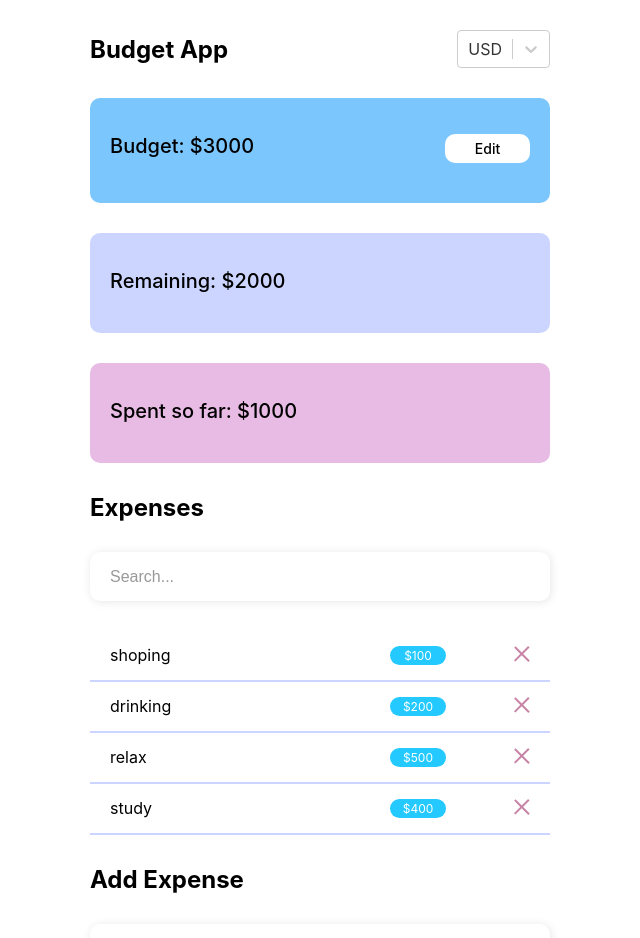
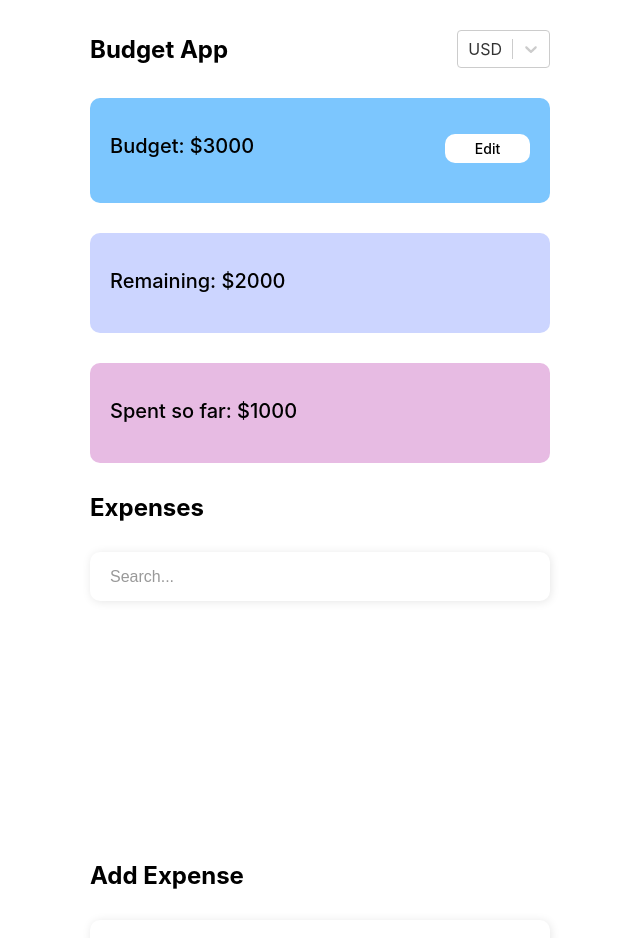
Before and after one commit to Zlata-Saburova/react-budget-app, a React (Create React App) app: page / in a window 1280 px wide. Shown: the top 938 px of the page, without its empty margins (320-960 px from the left). Built offline with nearby package versions, Linux system fonts and the light colour scheme.

Commit message:
feat(context): add expenses context

```diff
--- a/src/App.tsx
+++ b/src/App.tsx
@@ -5,9 +5,6 @@ import { CardButton } from "./components/CardButton/CardButton";
 import { CustomSelect } from "./components/CustomSelect/Select";
 import { SearchInput } from "./components/SearchInput/SearchInput";
 import { List } from "./components/List/List";
-import { ListItem } from "./components/ListItem/ListItem";
-import { Badge } from "./components/Badge/Badge";
-import { Close } from "./components/Close/Close";
 import { Form } from "./components/Form/Form";
 import { Title } from "./components/Title/Title";
 
@@ -28,20 +25,7 @@ const App = () => {
       <Container>
         <Title>Expenses</Title>
         <SearchInput />
-        <List>
-          <ListItem>
-            shoping <Badge>$100</Badge> <Close />
-          </ListItem>
-          <ListItem>
-            drinking <Badge>$200</Badge> <Close />
-          </ListItem>
-          <ListItem>
-            relax <Badge>$500</Badge> <Close />
-          </ListItem>
-          <ListItem>
-            study <Badge>$400</Badge> <Close />
-          </ListItem>
-        </List>
+        <List></List>
       </Container>
       <Container>
         <Title>Add Expense</Title>
--- /dev/null
+++ b/src/context/ExpensesContext/ExpensesContext.tsx
@@ -0,0 +1,37 @@
+import { createContext, FC, useState } from "react";
+import {
+  IExpenses,
+  IExpensesContex,
+  IExpensesContexProviderProprs,
+} from "./types";
+
+export const ExpensesContext = createContext<IExpensesContex>({
+  expenses: [],
+  setExpenses: (newExpenses: IExpenses[]) => {},
+});
+
+const useExpensesContexValue = () => {
+  const [expensesContext, setExpensesContext] = useState<IExpensesContex>(
+    () => ({
+      expenses: [
+        { id: "123", name: "ps5", cost: 5868 },
+        { id: "125", name: "table", cost: 568 },
+      ],
+      setExpenses: (newExpenses: IExpenses[]) => {
+        setExpensesContext((ctx) => ({ ...ctx, expenses: newExpenses }));
+      },
+    })
+  );
+
+  return expensesContext;
+};
+
+export const ExpensesContextProvider: FC<IExpensesContexProviderProprs> = ({
+  children,
+}) => {
+  return (
+    <ExpensesContext.Provider value={useExpensesContexValue()}>
+      {children}
+    </ExpensesContext.Provider>
+  );
+};
--- /dev/null
+++ b/src/context/ExpensesContext/types.ts
@@ -0,0 +1,16 @@
+import { ReactNode } from "react";
+
+export interface IExpensesContexProviderProprs {
+  children: ReactNode;
+}
+
+export interface IExpensesContex {
+  expenses: IExpenses[];
+  setExpenses: (newExpenses: IExpenses[]) => void;
+}
+
+export interface IExpenses {
+  id: string;
+  name: string;
+  cost: number;
+}
--- a/src/index.tsx
+++ b/src/index.tsx
@@ -1,6 +1,8 @@
 import React from "react";
 import { createRoot } from "react-dom/client";
 import App from "./App";
+import { ExpensesContextProvider } from "./context/ExpensesContext/ExpensesContext";
+// import { ExpensesContextProvider } from "./context/ExpensesContext/ExpensesContext";
 import GlobalStyles from "./GlobalStyles";
 
 const container = document.getElementById("root");
@@ -11,7 +13,9 @@ const root = createRoot(container);
 
 root.render(
   <React.StrictMode>
-    <GlobalStyles />
-    <App />
+    <ExpensesContextProvider>
+      <GlobalStyles />
+      <App />
+    </ExpensesContextProvider>
   </React.StrictMode>
 );
```
